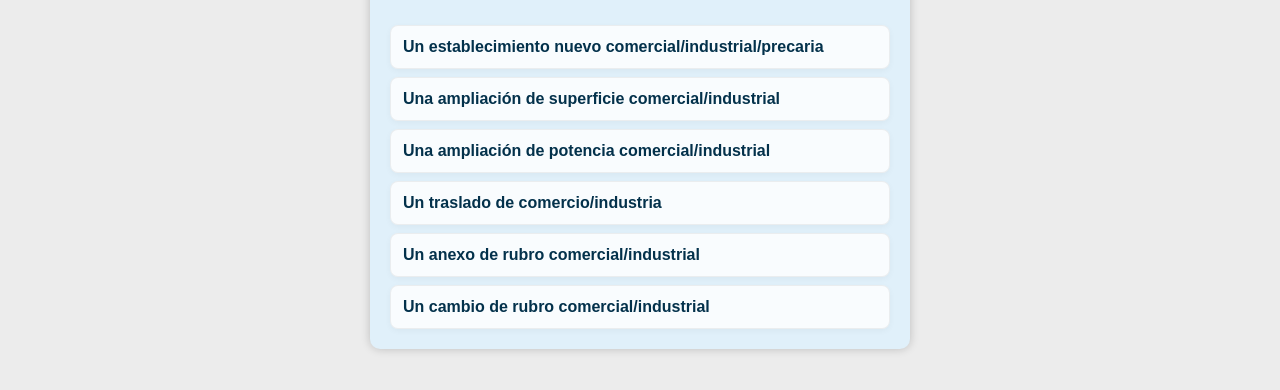
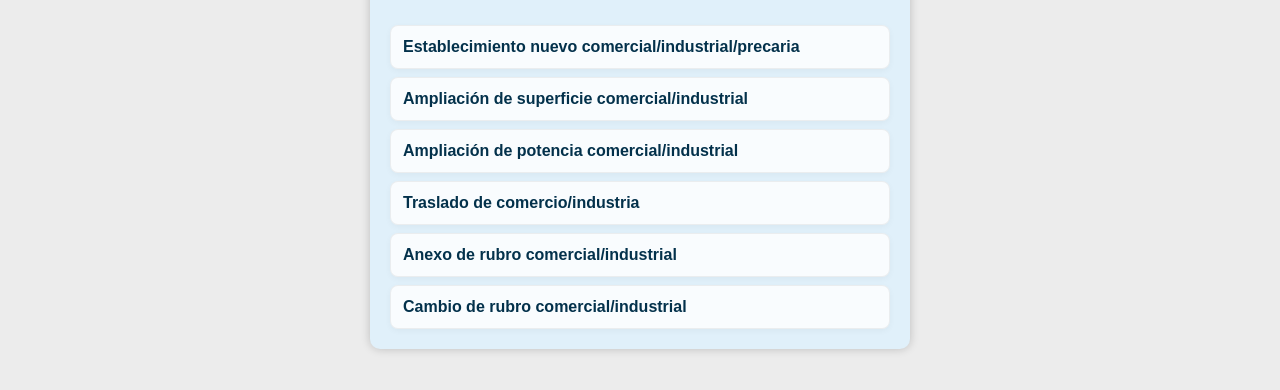
Before and after one commit to MATYENSOPAY/MATYENSOPAY.github.io, a plain HTML site: page index.html in a window 1280 px wide. Shown: the part 326-716 px from the top of the page. Drawn offline with Linux system fonts and the light colour scheme.

Commit message:
Update index.html

```diff
--- a/index.html
+++ b/index.html
@@ -18,12 +18,12 @@
       <input type="email" id="email" name="email" required /> <br><br>
 
       <div class="links">
-        <a href="https://docs.google.com/forms/d/e/1FAIpQLSfFBaBBySbmgPqH3V3c0rNaZXW2X3DGgfLQJBzKToN-k8Matg/viewform?usp=header">Un establecimiento nuevo comercial/industrial/precaria</a>
-        <a href="https://docs.google.com/forms/d/e/1FAIpQLSfFBaBBySbmgPqH3V3c0rNaZXW2X3DGgfLQJBzKToN-k8Matg/viewform?usp=header">Una ampliación de superficie comercial/industrial</a>
-        <a href="https://docs.google.com/forms/d/e/1FAIpQLSfFBaBBySbmgPqH3V3c0rNaZXW2X3DGgfLQJBzKToN-k8Matg/viewform?usp=header">Una ampliación de potencia comercial/industrial</a>
-        <a href="https://docs.google.com/forms/d/e/1FAIpQLSfFBaBBySbmgPqH3V3c0rNaZXW2X3DGgfLQJBzKToN-k8Matg/viewform?usp=header">Un traslado de comercio/industria</a>
-        <a href="https://docs.google.com/forms/d/e/1FAIpQLSfFBaBBySbmgPqH3V3c0rNaZXW2X3DGgfLQJBzKToN-k8Matg/viewform?usp=header">Un anexo de rubro comercial/industrial</a>
-        <a href="https://docs.google.com/forms/d/e/1FAIpQLSfFBaBBySbmgPqH3V3c0rNaZXW2X3DGgfLQJBzKToN-k8Matg/viewform?usp=header">Un cambio de rubro comercial/industrial</a>
+        <a href="https://docs.google.com/forms/d/e/1FAIpQLSfFBaBBySbmgPqH3V3c0rNaZXW2X3DGgfLQJBzKToN-k8Matg/viewform?usp=header">Establecimiento nuevo comercial/industrial/precaria</a>
+        <a href="https://docs.google.com/forms/d/e/1FAIpQLSfFBaBBySbmgPqH3V3c0rNaZXW2X3DGgfLQJBzKToN-k8Matg/viewform?usp=header">Ampliación de superficie comercial/industrial</a>
+        <a href="https://docs.google.com/forms/d/e/1FAIpQLSfFBaBBySbmgPqH3V3c0rNaZXW2X3DGgfLQJBzKToN-k8Matg/viewform?usp=header">Ampliación de potencia comercial/industrial</a>
+        <a href="https://docs.google.com/forms/d/e/1FAIpQLSfFBaBBySbmgPqH3V3c0rNaZXW2X3DGgfLQJBzKToN-k8Matg/viewform?usp=header">Traslado de comercio/industria</a>
+        <a href="https://docs.google.com/forms/d/e/1FAIpQLSfFBaBBySbmgPqH3V3c0rNaZXW2X3DGgfLQJBzKToN-k8Matg/viewform?usp=header">Anexo de rubro comercial/industrial</a>
+        <a href="https://docs.google.com/forms/d/e/1FAIpQLSfFBaBBySbmgPqH3V3c0rNaZXW2X3DGgfLQJBzKToN-k8Matg/viewform?usp=header">Cambio de rubro comercial/industrial</a>
       </div>
 
   </div>
```
